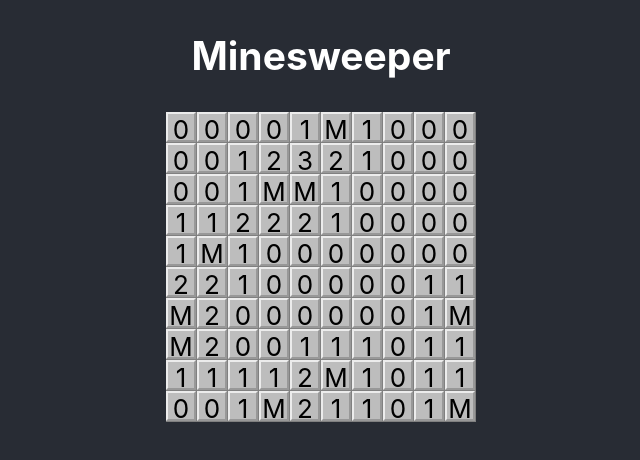
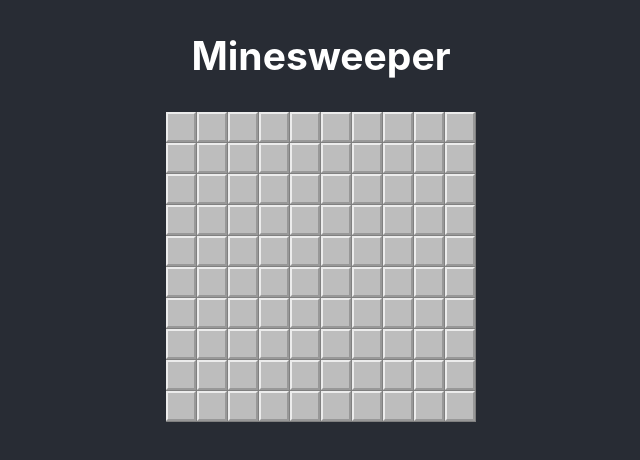
Before and after one commit to RoryOMahony/minesweeper, a React (Create React App) app: page / in a window 1280 px wide. Shown: the top 460 px of the page, without its empty margins (319-959 px from the left). Built offline with nearby package versions, Linux system fonts and the light colour scheme.

Commit message:
Updated the cell so that it displays its contents when clicked on

```diff
--- a/src/components/gameboard/Cell.js
+++ b/src/components/gameboard/Cell.js
@@ -1,14 +1,31 @@
-import React from "react";
+import React, { useState } from "react";
 import "./Cell.css";
 import "../Flex.css";
 
-const Cell = ({cell}) => {
+const Cell = ({ cell }) => {
+  const [selected, setSelected] = useState(false);
+  function handleClick() {
+    if (!cell.getIsSelected()) {
+      cell.setIsSelected(true);
+      setSelected(true);
+    }
+  }
 
-  const toDisplay = cell.getIsMine() ? "M" : cell.getSurroundingMines();
+  let toDisplay = "";
+  if (cell.getIsSelected()) {
+    toDisplay = cell.getIsMine() ? "M" : cell.getSurroundingMines();
+  }
 
-  return <div className="cell-container">
-    <div className="cell flex-row flex-main-axis-center">{toDisplay}</div>
-  </div>;
+  return (
+    <div className="cell-container">
+      <div
+        className="cell flex-row flex-main-axis-center"
+        onClick={handleClick}
+      >
+        {toDisplay}
+      </div>
+    </div>
+  );
 };
 
 export default Cell;
--- a/src/objects/CellObject.js
+++ b/src/objects/CellObject.js
@@ -25,4 +25,12 @@ export default class CellObject {
   getSurroundingMines() {
     return this.surroundingMines;
   }
+
+  getIsSelected(){
+    return this.selected;
+  }
+
+  setIsSelected(selected){
+    this.selected = selected;
+  }
 }
```
